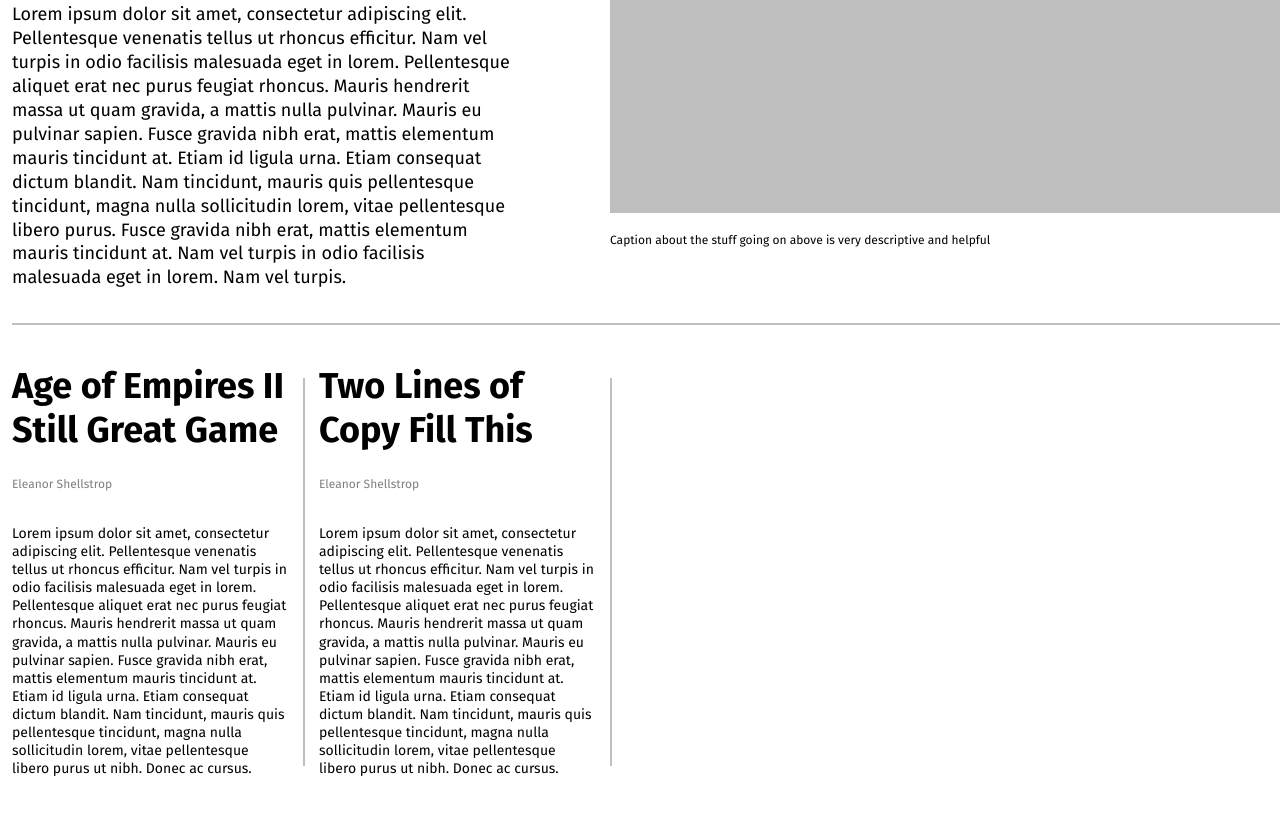
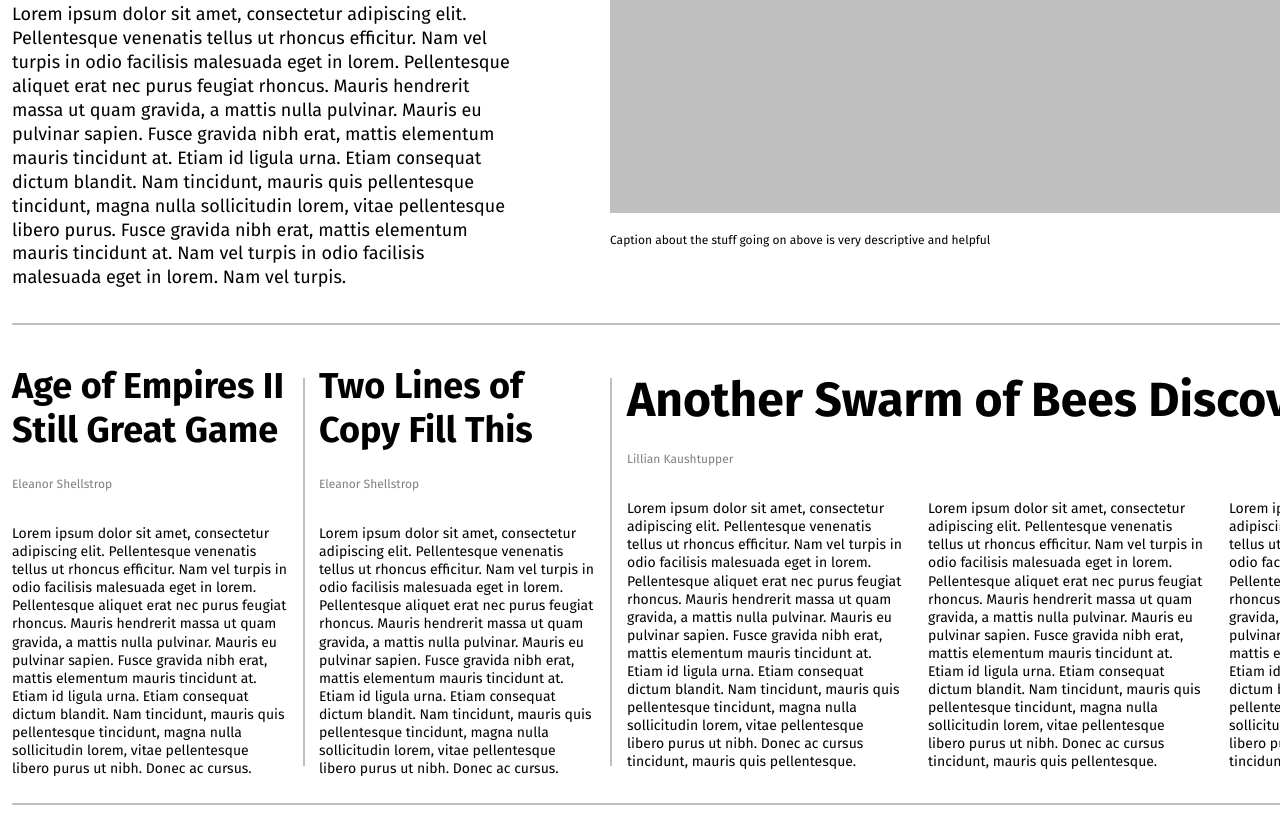
Before and after one commit to SergUserGit/type-study-buddy, a plain HTML site: page index.html in a window 1280 px wide. Shown: the part 690-1520 px from the top of the page. Before the commit the page ends 1468 px from the top, so only its background shows below. Drawn offline with Linux system fonts and the light colour scheme; a web font is replaced by a local one.

Commit message:
add: section another swam done
add: section another swam done

```diff
--- a/index.html
+++ b/index.html
@@ -111,7 +111,68 @@
           </li>
         </ul>
 
+        <section class="another-swarm">
+          <h2 class="another-swarm-title">Another Swarm of Bees Discovered Under Patio Stairs</h2>
+          <p class="another-swarm-ph">Lillian Kaushtupper</p>
+          <ul class="another-swarm-list">
+            <li>
+              <p class="another-swarm-list-ph">Lorem ipsum dolor sit amet, consectetur adipiscing elit. Pellentesque
+                venenatis tellus ut rhoncus efficitur. Nam vel
+                turpis in odio facilisis malesuada eget in lorem. Pellentesque aliquet erat nec purus feugiat rhoncus.
+                Mauris hendrerit
+                massa ut quam gravida, a mattis nulla pulvinar. Mauris eu pulvinar sapien. Fusce gravida nibh erat,
+                mattis elementum
+                mauris tincidunt at. Etiam id ligula urna. Etiam consequat dictum blandit. Nam tincidunt, mauris quis
+                pellentesque
+                tincidunt, magna nulla sollicitudin lorem, vitae pellentesque libero purus ut nibh. Donec ac cursus
+                tincidunt, mauris
+                quis pellentesque.</p>
+            </li>
+            <li>
+              <p class="another-swarm-list-ph">Lorem ipsum dolor sit amet, consectetur adipiscing elit. Pellentesque
+                venenatis tellus ut rhoncus efficitur. Nam vel
+                turpis in odio facilisis malesuada eget in lorem. Pellentesque aliquet erat nec purus feugiat rhoncus.
+                Mauris hendrerit
+                massa ut quam gravida, a mattis nulla pulvinar. Mauris eu pulvinar sapien. Fusce gravida nibh erat,
+                mattis elementum
+                mauris tincidunt at. Etiam id ligula urna. Etiam consequat dictum blandit. Nam tincidunt, mauris quis
+                pellentesque
+                tincidunt, magna nulla sollicitudin lorem, vitae pellentesque libero purus ut nibh. Donec ac cursus
+                tincidunt, mauris
+                quis pellentesque.</p>
+            </li>
+            <li>
+              <p class="another-swarm-list-ph">Lorem ipsum dolor sit amet, consectetur adipiscing elit. Pellentesque
+                venenatis tellus ut rhoncus efficitur. Nam vel
+                turpis in odio facilisis malesuada eget in lorem. Pellentesque aliquet erat nec purus feugiat rhoncus.
+                Mauris hendrerit
+                massa ut quam gravida, a mattis nulla pulvinar. Mauris eu pulvinar sapien. Fusce gravida nibh erat,
+                mattis elementum
+                mauris tincidunt at. Etiam id ligula urna. Etiam consequat dictum blandit. Nam tincidunt, mauris quis
+                pellentesque
+                tincidunt, magna nulla sollicitudin lorem, vitae pellentesque libero purus ut nibh. Donec ac cursus
+                tincidunt, mauris
+                quis pellentesque.</p>
+            </li>
+            <li>
+              <p class="another-swarm-list-ph">Lorem ipsum dolor sit amet, consectetur adipiscing elit. Pellentesque
+                venenatis tellus ut rhoncus efficitur. Nam vel
+                turpis in odio facilisis malesuada eget in lorem. Pellentesque aliquet erat nec purus feugiat rhoncus.
+                Mauris hendrerit
+                massa ut quam gravida, a mattis nulla pulvinar. Mauris eu pulvinar sapien. Fusce gravida nibh erat,
+                mattis elementum
+                mauris tincidunt at. Etiam id ligula urna. Etiam consequat dictum blandit. Nam tincidunt, mauris quis
+                pellentesque
+                tincidunt, magna nulla sollicitudin lorem, vitae pellentesque libero purus ut nibh. Donec ac cursus
+                tincidunt, mauris
+                quis pellentesque.</p>
+            </li>
+          </ul>
+        </section>
+
       </section>
+
+      <div class="section-splitter"></div>
 
     </div>
   </main>
--- a/styles.css
+++ b/styles.css
@@ -253,6 +253,58 @@
   width: 276px;
 }
 
+.discovered {
+  display: grid;
+  grid-template-columns: 590px 1fr;
+  column-gap: 25px;
+  align-items: center;
+  margin-bottom: 25px;
+
+}
+
+.another-swarm-title {
+  font-weight: 700;
+  font-size: 48px;
+  line-height: 117%;
+  font-family: "Fira Sans", sans-serif;
+  color: #000;
+  width: 1176px;
+  margin-bottom: 24px;
+}
+
+.another-swarm-ph {
+  font-weight: 400;
+  font-size: 12px;
+  line-height: 133%;
+  font-family: "Fira Sans", sans-serif;
+  color: rgba(0, 0, 0, 0.5);
+  margin-bottom: 32px;
+}
+
+.another-swarm-list {
+  list-style: none;
+  display: grid;
+  grid-template-columns: repeat(3, 276px) 1fr;
+  column-gap: 25px;
+  align-items: center;
+}
+
+.another-swarm-list-ph {
+  font-weight: 400;
+  font-size: 14px;
+  line-height: 129%;
+  font-family: "Fira Sans", sans-serif;
+  color: #000;
+  width: 276px;
+}
+
+.section-splitter {
+  border: 1px solid rgba(0, 0, 0, 0.25);
+  width: 1776px;
+  height: 0px;
+  margin-bottom: 25px;
+}
+
 /* font-family: "Roboto Mono",monospace;
 font-family: "Nova Cut",system-ui;
 font-family: "Comic Neue",cursive;
```
